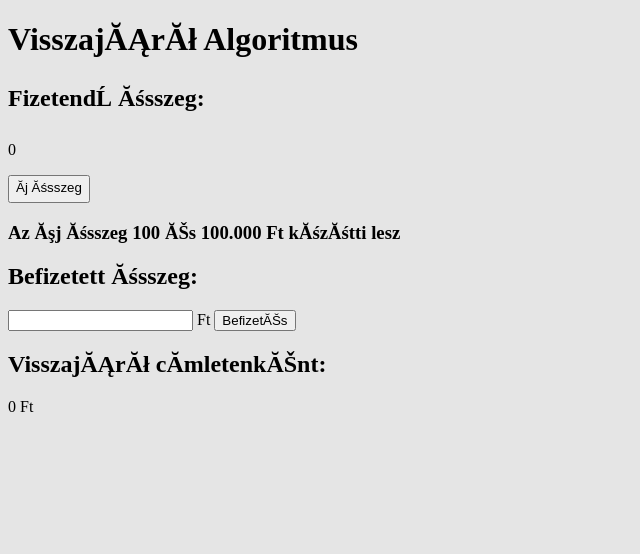
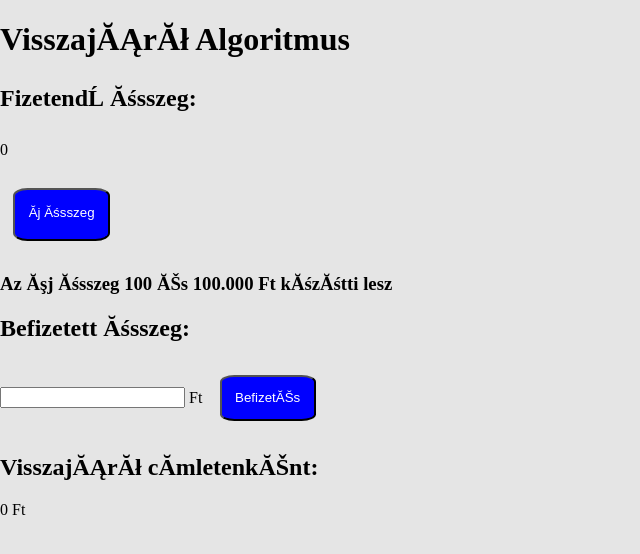
Before and after one commit to FeigelJanos/Pezvalto, a plain HTML site: page index.html in a window 1280 px wide. Shown: the whole page, without its empty margins (0-640 px from the left). Drawn offline with Linux system fonts and the light colour scheme.

Commit message:
Update styles.css

```diff
--- a/styles.css
+++ b/styles.css
@@ -10,5 +10,15 @@ input[type=number] {
 }
 
 body{
- background: #e5e5e5;
+ margin: 0;
+  padding: 0;
+ background-color: #e5e5e5;
 }
+
+button{
+ background-color: blue;
+  border-radius: 15%;
+  color: white;
+  padding: 1em;
+  margin: 1em;
+}
```
